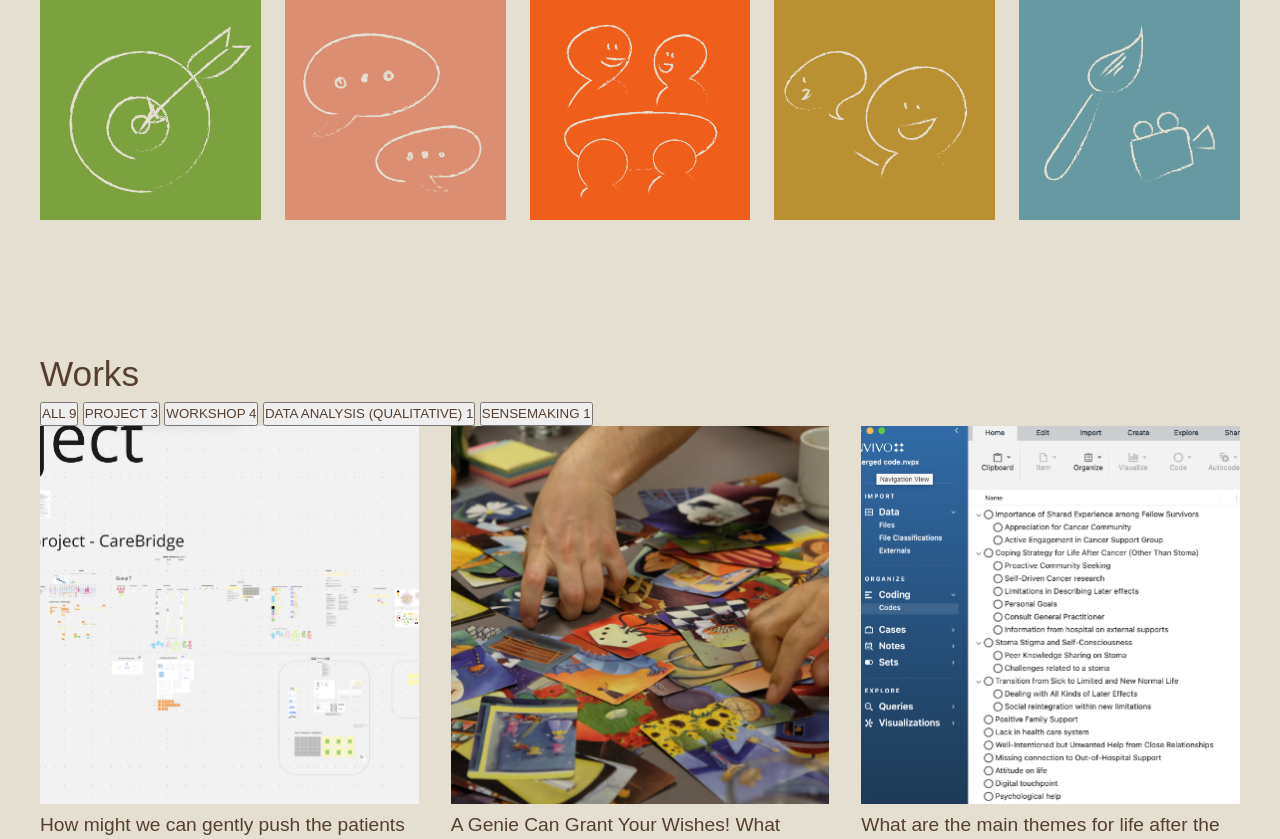
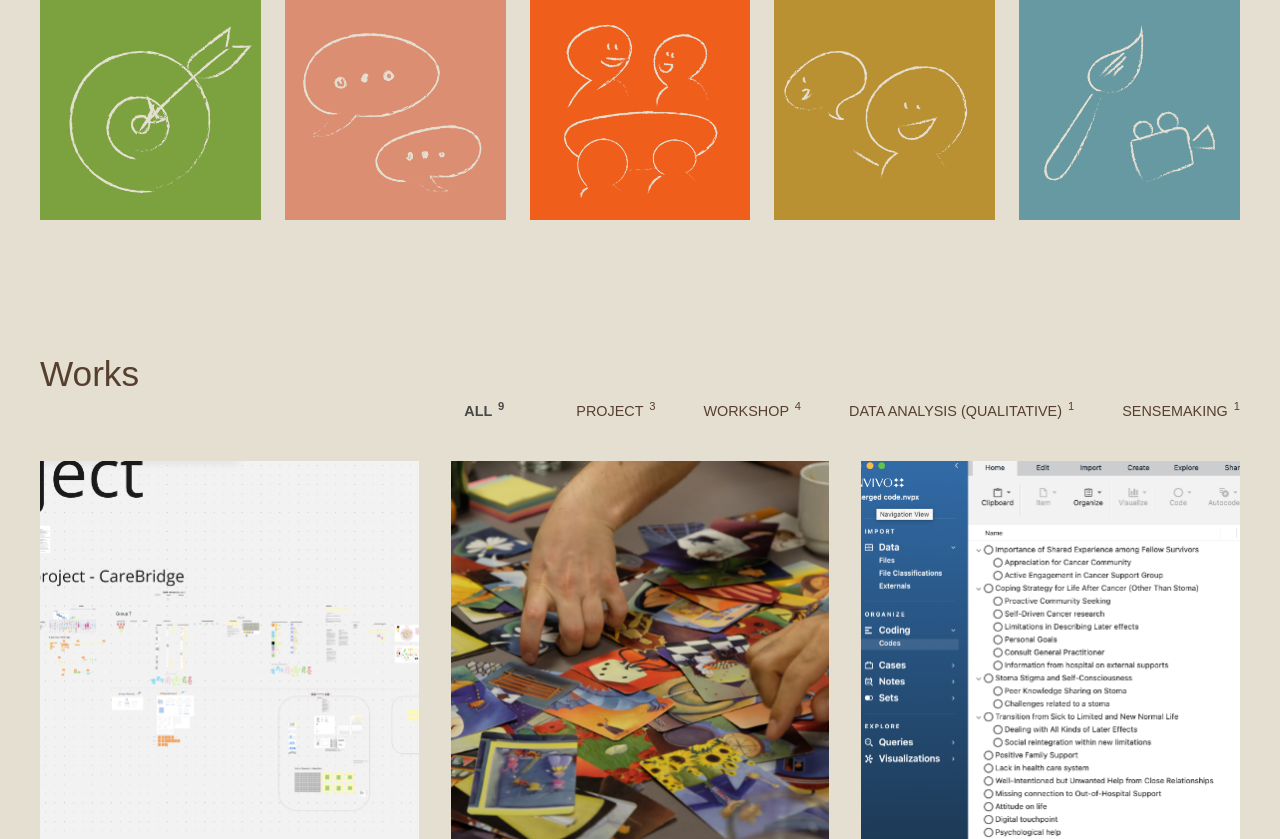
Before and after one commit to rinkun555/portfolio, a PHP site: page / in a window 1280 px wide. Shown: the part 775-1614 px from the top of the page. Run offline with PHP 8.4, Linux system fonts and the light colour scheme; some web fonts are replaced.

Commit message:
filter fix

```diff
--- a/styles.css
+++ b/styles.css
@@ -674,6 +674,96 @@ h3 {
 		transition: transform 0.3s ease, -webkit-transform 0.3s ease;
 }
 
+/* Category filter tabs */
+.category-filter {
+		margin-bottom: 2rem;
+}
+
+.filter-tabs {
+		display: -webkit-box;
+		display: -ms-flexbox;
+		display: flex;
+		-webkit-box-orient: horizontal;
+		-webkit-box-direction: normal;
+		    -ms-flex-direction: row;
+		        flex-direction: row;
+		-webkit-box-pack: end;
+		    -ms-flex-pack: end;
+		        justify-content: flex-end;
+		-webkit-box-align: center;
+		    -ms-flex-align: center;
+		        align-items: center;
+		-ms-flex-wrap: wrap;
+		    flex-wrap: wrap;
+		gap: 3rem;
+		margin-bottom: 1.5rem;
+}
+@media (max-width: 768px) {
+		.filter-tabs {
+				overflow-x: auto;
+				white-space: nowrap;
+				padding-bottom: 0.5rem;
+				-ms-flex-wrap: nowrap;
+				    flex-wrap: nowrap;
+		}
+}
+
+.filter-tab {
+		background: none;
+		border: none;
+		color: #563F2E;
+		font-weight: 400;
+		font-size: 0.9rem;
+		cursor: pointer;
+		-webkit-transition: all 0.3s ease;
+		transition: all 0.3s ease;
+		position: relative;
+		border-bottom: 2px solid transparent;
+		padding-bottom: 0.3rem;
+}
+@media (max-width: 768px) {
+		.filter-tab {
+				display: inline-block;
+		}
+}
+.filter-tab:hover {
+		color: #563F2E;
+		-webkit-transform: translateY(-3px);
+		        transform: translateY(-3px);
+		border-bottom: 2px solid transparent;
+}
+.filter-tab.active {
+		border-bottom: 1px solid transparent;
+		color: #484848;
+		font-weight: 700;
+}
+.filter-tab .count {
+		font-size: 0.7rem;
+		position: relative;
+		top: -0.5em;
+		margin-left: 2px;
+}
+.filter-tab[data-filter=all] {
+		padding-left: 0;
+		padding-right: 1.5rem;
+		position: relative;
+}
+.filter-tab[data-filter=all]::before {
+		content: "";
+		position: absolute;
+		top: 0;
+		left: 0;
+		right: -1rem;
+		bottom: 0;
+		z-index: 1;
+}
+.filter-tab[data-filter=all]:hover {
+		color: #563F2E;
+		-webkit-transform: translateY(-3px);
+		        transform: translateY(-3px);
+		border-bottom: 2px solid transparent;
+}
+
 /* Images Container - Global Styles */
 .images-container {
 		-webkit-box-flex: 1;
--- a/styles.scss
+++ b/styles.scss
@@ -532,6 +532,83 @@ h3 {
 
 }
 
+/* Category filter tabs */
+.category-filter {
+  margin-bottom: 2rem;
+}
+
+.filter-tabs {
+  @include flex(row, flex-end, center, wrap);
+  gap: 3rem;
+  margin-bottom: 1.5rem;
+
+  @include responsive(tablet) {
+    overflow-x: auto;
+    white-space: nowrap;
+    padding-bottom: 0.5rem;
+    flex-wrap: nowrap;
+  }
+}
+
+.filter-tab {
+  background: none;
+  border: none;
+  color: $primary-color;
+  font-weight: 400;
+  font-size: 0.9rem;
+  cursor: pointer;
+  transition: all 0.3s ease;
+  position: relative;
+  border-bottom: 2px solid transparent;
+  padding-bottom: 0.3rem;
+
+  @include responsive(tablet) {
+    display: inline-block;
+  }
+
+  &:hover {
+    color: $primary-color;
+    transform: translateY(-3px);
+    border-bottom: 2px solid transparent;
+  }
+
+  &.active {
+    border-bottom: 1px solid transparent;
+    color: $secondary-color;
+    font-weight: 700;
+  }
+
+  .count {
+    font-size: 0.7rem;
+    position: relative;
+    top: -0.5em;
+    margin-left: 2px;
+  }
+
+  &[data-filter="all"] {
+    padding-left: 0;
+    padding-right: 1.5rem;
+    position: relative;
+
+    &::before {
+      content: "";
+      position: absolute;
+      top: 0;
+      left: 0;
+      right: -1rem;
+      bottom: 0;
+      z-index: 1;
+    }
+
+    &:hover {
+      color: $primary-color;
+      transform: translateY(-3px);
+      border-bottom: 2px solid transparent;
+    }
+  }
+}
+
+
 /* Images Container - Global Styles */
 .images-container {
   flex: 1;
```
